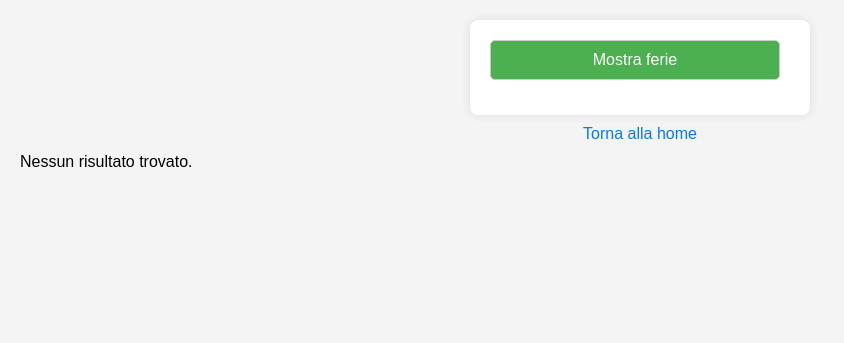
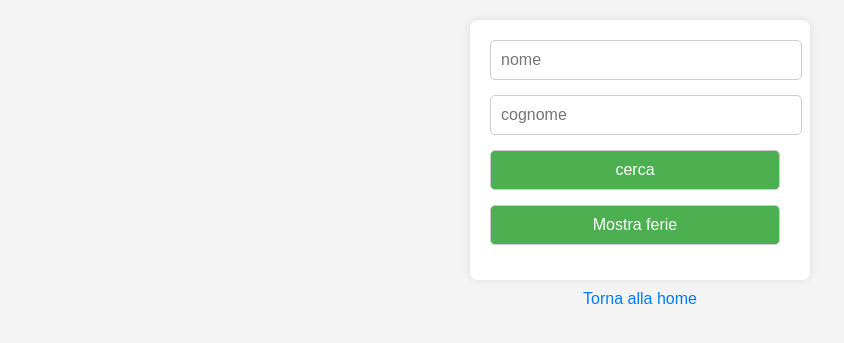
Before and after one commit to SimoneArzuffi/ProgettoQuinta, a PHP site: page /mostraFerie.php in a window 1280 px wide. Shown: the top 343 px of the page, without its empty margins (0-844 px from the left). Run offline with PHP 8.4, Linux system fonts and the light colour scheme; data that the repository does not hold is empty.

Commit message:
aggiunto filtro per nome e cognome

```diff
--- a/mostraFerie.php
+++ b/mostraFerie.php
@@ -86,13 +86,30 @@
         </style>
     </head>
     <body>
-        <form>
-            <input type="submit" value="Mostra ferie">
+        <form action="mostraFerie.php" method="post">
+            <input type="text" name="nome" placeholder="nome">
+            <input type="text" name="cognome" placeholder="cognome">
+            <input type="submit" value="cerca">
+            <input type="submit" name="mostraTutti" value="Mostra ferie">
         </form>
         <a href="home.php">Torna alla home</a>
         <?php
+            if (isset($_POST['mostraTutti'])) {
                 $query = "SELECT nome, cognome, data_inizio, data_fine, giorni FROM dipendente, ferie WHERE dipendente.id = ferie.id_dipendente";
                 $result = mysqli_query($connessione, $query);
+            }elseif(isset($_POST["nome"]) && isset($_POST["cognome"])){
+                if($_POST["nome"] != "" && $_POST["cognome"] != ""){
+                    $query = "SELECT nome, cognome, data_inizio, data_fine, giorni FROM dipendente, ferie WHERE dipendente.id = ferie.id_dipendente AND nome = '".$_POST["nome"]."' AND cognome = '".$_POST["cognome"]."'";
+                    $result = mysqli_query($connessione, $query);
+                }elseif($_POST["nome"] != "" && $_POST["cognome"] == ""){
+                    $query = "SELECT nome, cognome, data_inizio, data_fine, giorni FROM dipendente, ferie WHERE dipendente.id = ferie.id_dipendente AND nome = '".$_POST["nome"]."'";
+                    $result = mysqli_query($connessione, $query);
+                }elseif($_POST["nome"] == "" && $_POST["cognome"] != ""){
+                    $query = "SELECT nome, cognome, data_inizio, data_fine, giorni FROM dipendente, ferie WHERE dipendente.id = ferie.id_dipendente AND cognome = '".$_POST["cognome"]."'";
+                    $result = mysqli_query($connessione, $query);
+                }
+            }
+            if(isset($result)){
                 if (mysqli_num_rows($result) > 0) {
                     echo "<table>";
                     echo "<tr>";
@@ -106,8 +123,11 @@
                         echo "<tr>";
                         echo "<td>" . $row['nome'] . "</td>";
                         echo "<td>" . $row['cognome'] . "</td>";
-                    echo "<td>" . $row['data_inizio'] . "</td>";
-                    echo "<td>" . $row['data_fine'] . "</td>";
+                        //cambia formato data da yyyy-mm-dd a dd/mm/yyyy
+                        $data_inizio = date("d/m/Y", strtotime($row['data_inizio']));
+                        echo "<td>" . $data_inizio . "</td>";
+                        $data_fine = date("d/m/Y", strtotime($row['data_fine']));
+                        echo "<td>" . $data_fine . "</td>";
                         echo "<td>" . $row['giorni'] . "</td>";
                         echo "</tr>";
                     }
@@ -115,6 +135,7 @@
                 } else {
                     echo "<p>Nessun risultato trovato.</p>";
                 }
+            }
         ?>
 
     </body>
```
Lines whose indentation alone changed are shown as unchanged.
